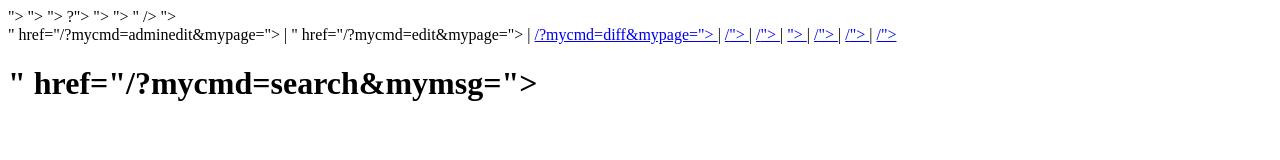
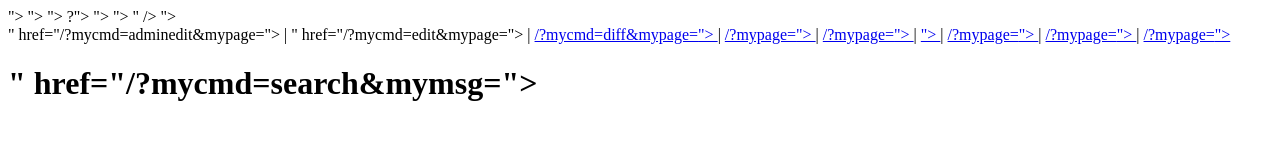
Before and after one commit to anazawa/p5-YukiWiki, a plain HTML site: page tmpl/header.html in a window 1280 px wide. Drawn offline with Linux system fonts and the light colour scheme.

```diff
--- a/tmpl/header.html
+++ b/tmpl/header.html
@@ -37,22 +37,22 @@
         <TMPL_VAR NAME="diffbutton">
     </a> |
     </TMPL_IF>
-    <a href="<TMPL_VAR NAME="url_cgi">/<TMPL_VAR NAME="CreatePage">">
+    <a href="<TMPL_VAR NAME="url_cgi">/?mypage=<TMPL_VAR NAME="CreatePage">">
         <TMPL_VAR NAME="createbutton">
     </a> |
-    <a href="<TMPL_VAR NAME="url_cgi">/<TMPL_VAR NAME="IndexPage">">
+    <a href="<TMPL_VAR NAME="url_cgi">/?mypage=<TMPL_VAR NAME="IndexPage">">
         <TMPL_VAR NAME="indexbutton">
     </a> |
     <a href="<TMPL_VAR NAME="modifier_rss_about">">
         <TMPL_VAR NAME="rssbutton">
     </a> |
-    <a href="<TMPL_VAR NAME="url_cgi">/<TMPL_VAR NAME="FrontPage">">
+    <a href="<TMPL_VAR NAME="url_cgi">/?mypage=<TMPL_VAR NAME="FrontPage">">
         <TMPL_VAR NAME="FrontPage">
     </a> |
-    <a href="<TMPL_VAR NAME="url_cgi">/<TMPL_VAR NAME="SearchPage">">
+    <a href="<TMPL_VAR NAME="url_cgi">/?mypage=<TMPL_VAR NAME="SearchPage">">
         <TMPL_VAR NAME="searchbutton">
     </a> |
-    <a href="<TMPL_VAR NAME="url_cgi">/<TMPL_VAR NAME="RecentChanges">">
+    <a href="<TMPL_VAR NAME="url_cgi">/?mypage=<TMPL_VAR NAME="RecentChanges">">
         <TMPL_VAR NAME="recentchangesbutton">
     </a>
 </div>
```
Also changed, not shown: tmpl/index.html (+4 -2 lines), 9 other files.
